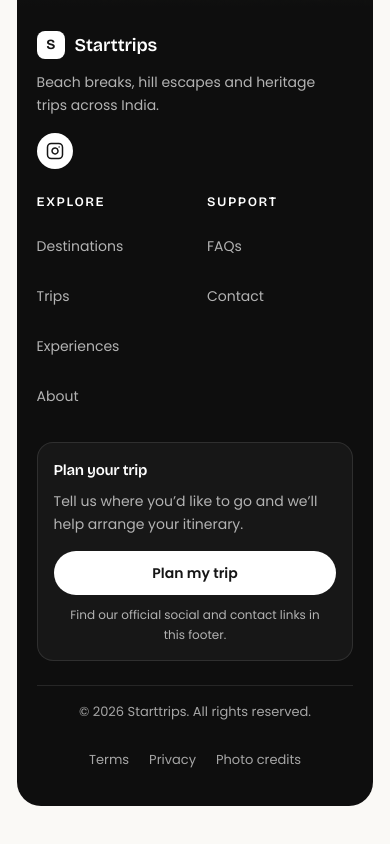
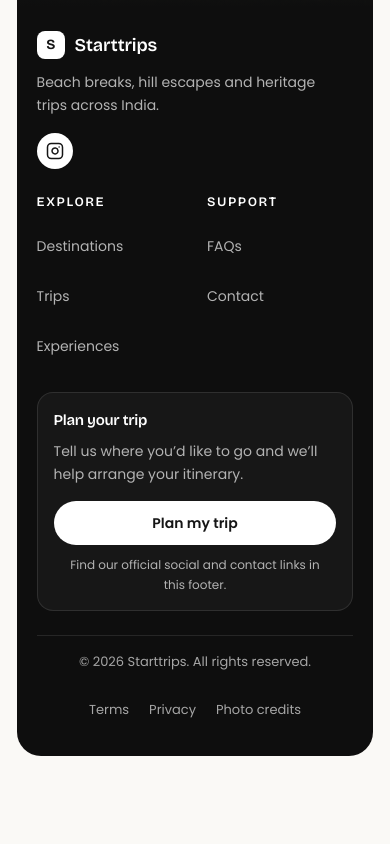
Before and after one commit to hriksinha1/Trip, a React (Vite) app: page / in a window 390 px wide. Shown: the part 5638-6482 px from the top of the page. Built offline with nearby package versions, Linux system fonts and the light colour scheme.

Commit message:
Trim redundant mobile footer navigation link

```diff
--- a/src/components/layout/Footer.tsx
+++ b/src/components/layout/Footer.tsx
@@ -76,7 +76,7 @@ export const Footer: React.FC<FooterProps> = ({ onOpenLegalDialog, onPlanTripCli
           <nav aria-label="Explore" className="min-w-0">
             <h3 className="mb-3 font-display text-[13px] font-semibold uppercase tracking-[0.12em] text-white">Explore</h3>
             <ul className="space-y-1.5 text-[14px] text-[#B3B3B3]">
-              {exploreLinks.map((item) => (
+              {exploreLinks.filter((item) => item.label !== "About").map((item) => (
                 <li key={item.href} >
                   <a href={item.href} className="inline-flex min-h-11 items-center rounded-sm transition-colors hover:text-white focus-visible:outline-none focus-visible:ring-2 focus-visible:ring-white">{item.label}</a>
                 </li>
```
